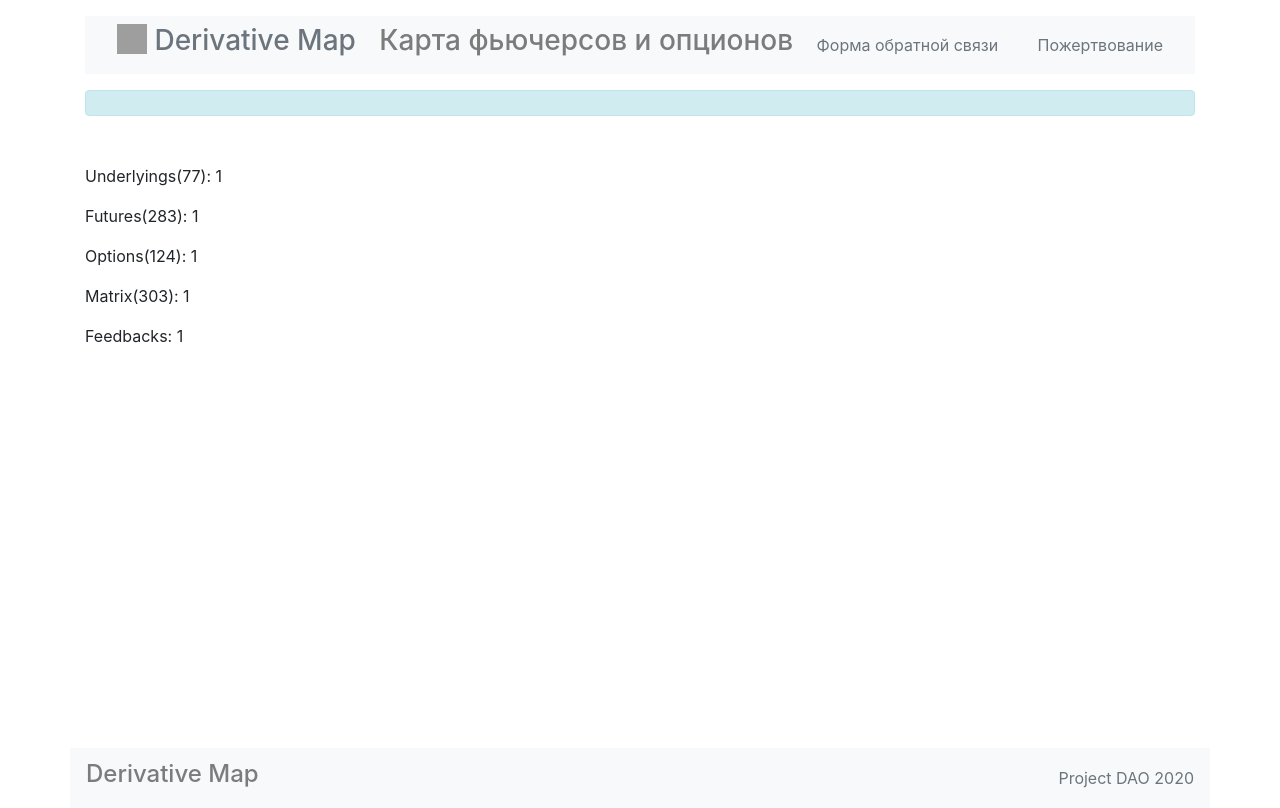
After one commit to OlegDyukel/DerivativeMapAlpha, a Flask app: template templates/update_tables.html in a window 1280 px wide. The commit adds this page. Run offline with Flask 2, Linux system fonts and the light colour scheme; the template is opened without the code that fills it: most values are stand-ins (such as "Sample title", 1, 10 or a date in 2020); some libraries are stand-ins or nearby versions; grey boxes are pictures that could not be loaded.

Commit message:
release fixing overloaded tables

```diff
--- a/app.py
+++ b/app.py
@@ -41,56 +41,49 @@ def update_futopt_tables(db_future_nrows, db_option_nrows):
     text_errors = []
     data = get_data()
 
-    if 0.5*db_future_nrows < len(data["futures"]):
-        # clear table with staled data
-        db.session.query(Future).delete()
 
-        # write fresh data
-        for row in data["futures"].drop_duplicates().iterrows():
-            future = Future(secid=row[1].SECID, shortname=row[1].SHORTNAME, lasttradedate=row[1].LASTTRADEDATE,
-                            assetcode=row[1].ASSETCODE, prevopenposition=row[1].PREVOPENPOSITION,
-                            prevsettleprice=row[1].PREVSETTLEPRICE, oi_rub=row[1].OI_RUB,
-                            oi_percentage=row[1].OI_PERCENTAGE, lasttrademonth=row[1].LASTTRADEMONTH,
-                            date_created=datetime.utcnow())
-            db.session.add(future)
+    # clear table with staled data
+    db.session.query(Future).delete()
 
-        try:
-            editions = db.session.query(Edition).filter(Edition.table == "futures").first()
-            editions.edition = data["future_edition"]
-            editions.date_created = datetime.utcnow()
-        except AttributeError:
-            editions = Edition(table="futures", edition=data["future_edition"], date_created=datetime.utcnow())
-            db.session.add(editions)
+    # write fresh data
+    for row in data["futures"].drop_duplicates().iterrows():
+        future = Future(secid=row[1].SECID, shortname=row[1].SHORTNAME, lasttradedate=row[1].LASTTRADEDATE,
+                        assetcode=row[1].ASSETCODE, prevopenposition=row[1].PREVOPENPOSITION,
+                        prevsettleprice=row[1].PREVSETTLEPRICE, oi_rub=row[1].OI_RUB,
+                        oi_percentage=row[1].OI_PERCENTAGE, lasttrademonth=row[1].LASTTRADEMONTH,
+                        date_created=datetime.utcnow())
+        db.session.add(future)
 
-        db.session.commit()
-    else:
-        text_errors.append("a new data of futures has too little rows")
+    try:
+        editions = db.session.query(Edition).filter(Edition.table == "futures").first()
+        editions.edition = data["future_edition"]
+        editions.date_created = datetime.utcnow()
+    except AttributeError:
+        editions = Edition(table="futures", edition=data["future_edition"], date_created=datetime.utcnow())
+        db.session.add(editions)
 
 
-    if 0.5*db_option_nrows < len(data["options"]):
-        # clear table with staled data
-        db.session.query(Option).delete()
+    # clear table with staled data
+    db.session.query(Option).delete()
 
-        # write fresh data
-        for row in data["options"].drop_duplicates().iterrows():
-            option = Option(secid=row[1].SECID, shortname=row[1].SHORTNAME, lasttradedate=row[1].LASTTRADEDATE,
-                            assetcode=row[1].ASSETCODE, prevopenposition=row[1].PREVOPENPOSITION,
-                            prevsettleprice=row[1].PREVSETTLEPRICE, oi_rub=row[1].OI_RUB,
-                            oi_percentage=row[1].OI_PERCENTAGE, lasttrademonth=row[1].LASTTRADEMONTH,
-                            underlying_future=row[1].UNDERLYING, date_created=datetime.utcnow())
-            db.session.add(option)
+    # write fresh data
+    for row in data["options"].drop_duplicates().iterrows():
+        option = Option(secid=row[1].SECID, shortname=row[1].SHORTNAME, lasttradedate=row[1].LASTTRADEDATE,
+                        assetcode=row[1].ASSETCODE, prevopenposition=row[1].PREVOPENPOSITION,
+                        prevsettleprice=row[1].PREVSETTLEPRICE, oi_rub=row[1].OI_RUB,
+                        oi_percentage=row[1].OI_PERCENTAGE, lasttrademonth=row[1].LASTTRADEMONTH,
+                        underlying_future=row[1].UNDERLYING, date_created=datetime.utcnow())
+        db.session.add(option)
 
-        try:
-            editions = db.session.query(Edition).filter(Edition.table == "options").first()
-            editions.edition = data["option_edition"]
-            editions.date_created = datetime.utcnow()
-        except AttributeError:
-            editions = Edition(table="options", edition=data["option_edition"], date_created=datetime.utcnow())
-            db.session.add(editions)
+    try:
+        editions = db.session.query(Edition).filter(Edition.table == "options").first()
+        editions.edition = data["option_edition"]
+        editions.date_created = datetime.utcnow()
+    except AttributeError:
+        editions = Edition(table="options", edition=data["option_edition"], date_created=datetime.utcnow())
+        db.session.add(editions)
 
-        db.session.commit()
-    else:
-        text_errors.append("a new data of options has too little rows")
+    db.session.commit()
 
     df_fut = pd.read_sql(db.session.query(Future).statement, db.session.bind)
     df_opt = pd.read_sql(db.session.query(Option).statement, db.session.bind)
@@ -98,7 +91,6 @@ def update_futopt_tables(db_future_nrows, db_option_nrows):
 
 
 def update_underlying(df_fut):
-    text_errors = []
     df_undrl = pd.read_sql(db.session.query(Underlying).statement, db.session.bind).set_index('underlying')
     new_set = set(df_fut['assetcode']).difference(set(df_undrl.index))
 
@@ -183,13 +175,16 @@ def index():
 
     # запрашиваем данные если не получили их ранее, когда обновляли базы данных
     if df_fut.empty:
-        df_fut = pd.read_sql(db.session.query(Future).statement, db.session.bind)
+        df_fut = pd.read_sql(db.session.query(Future).statement, db.session.bind)\
+            .drop('date_created', axis=1).drop_duplicates()
     if df_opt.empty:
-        df_opt = pd.read_sql(db.session.query(Option).statement, db.session.bind)
+        df_opt = pd.read_sql(db.session.query(Option).statement, db.session.bind)\
+            .drop('date_created', axis=1).drop_duplicates()
     if df_undrl.empty:
         df_undrl = pd.read_sql(db.session.query(Underlying).statement, db.session.bind)\
             .set_index('underlying')
-    df_cell = pd.read_sql(db.session.query(Cell).statement, db.session.bind)
+    df_cell = pd.read_sql(db.session.query(Cell).statement, db.session.bind)\
+        .drop('date_created', axis=1).drop_duplicates()
 
     return render_template("table.html",
                            colors=get_colors(),
@@ -230,5 +225,22 @@ def donate():
     return render_template("donate.html")
 
 
+@app.route("/update_tables/", methods=["GET"])
+def update_tables():
+    db_future_nrows = db.session.query(Future).count()
+    db_option_nrows = db.session.query(Option).count()
+
+    df_fut, df_opt, _ = update_futopt_tables(db_future_nrows, db_option_nrows)
+    df_undrl = update_underlying(df_fut)
+    update_matrix(df_fut, df_opt, df_undrl)
+
+    return render_template("update_tables.html",
+                           n_db_fut=db.session.query(Future).count(),
+                           n_db_opt=db.session.query(Option).count(),
+                           n_db_undrl=db.session.query(Underlying).count(),
+                           n_db_matrix=db.session.query(Cell).count(),
+                           n_db_feedback=db.session.query(FeedBack).count())
+
+
 if __name__ == "__main__":
     app.run()
--- a/templates/base.html
+++ b/templates/base.html
@@ -3,6 +3,7 @@
 <head>
   <meta name="yandex-verification" content="6737d07dff529bee" />
   <!-- Required meta tags -->
+  <link rel="shortcut icon" type="image/x-icon" href="static/pictures/favicon.ico">
     <meta charset="utf-8">
     <meta name="viewport" content="width=device-width, initial-scale=1, shrink-to-fit=no">
 
--- /dev/null
+++ b/templates/update_tables.html
@@ -0,0 +1,21 @@
+{% extends 'base.html' %}
+
+{% block container %}
+
+  <main class="container">
+    <div class="container alert alert-info px-5" role="alert">
+
+    </div>
+
+    <div class="row mt-5">
+        <div class="col-6">
+          <p>Underlyings(77): {{ n_db_undrl }}</p>
+          <p>Futures(283): {{ n_db_fut }}</p>
+          <p>Options(124): {{ n_db_opt }}</p>
+          <p>Matrix(303): {{ n_db_matrix }}</p>
+          <p>Feedbacks: {{ n_db_feedback }}</p>
+        </div>
+        </div>
+  </main>
+
+{% endblock %}
```
